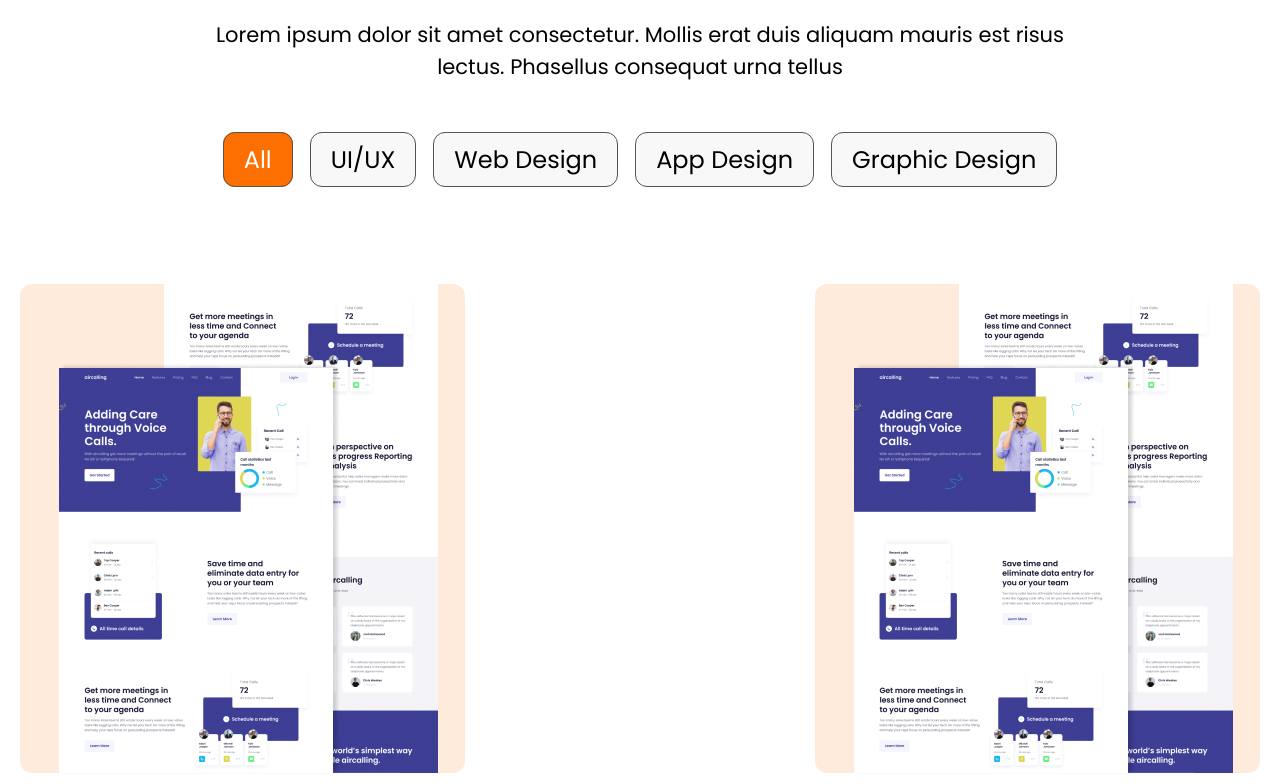
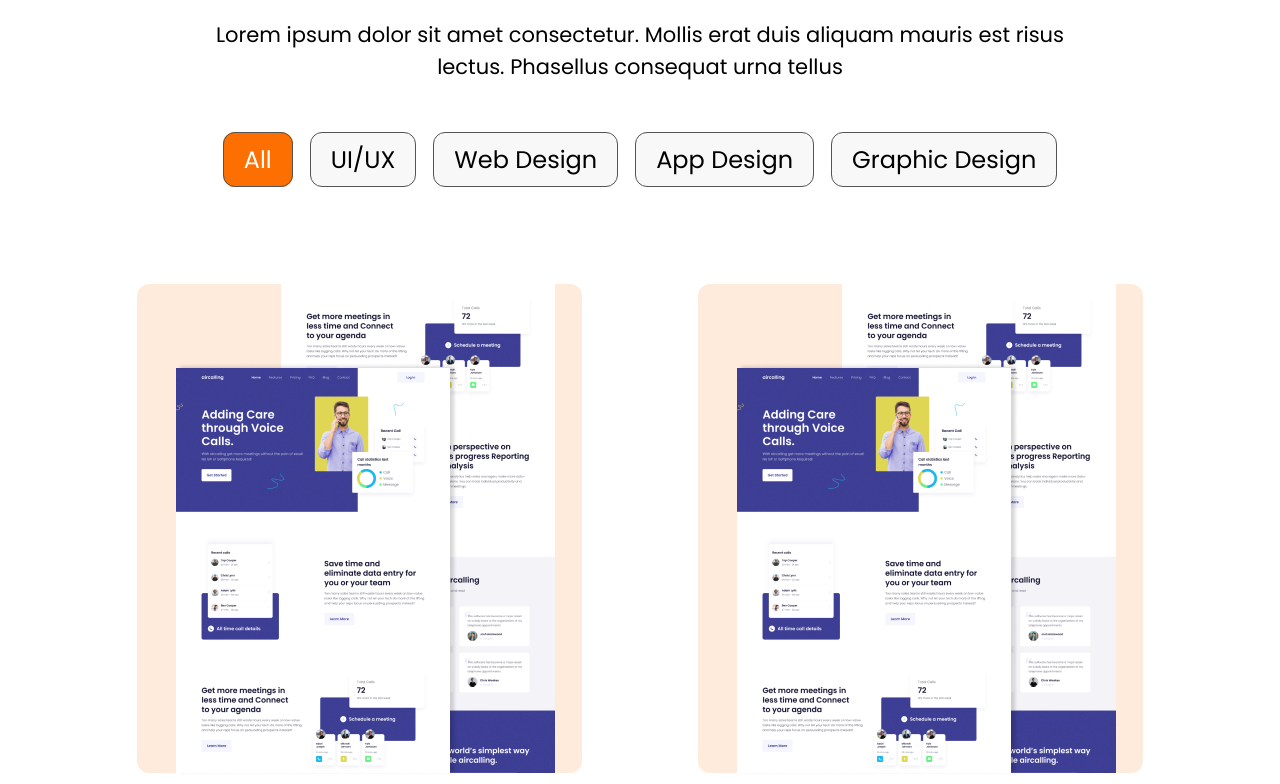
Before and after one commit to Uros-Arsenijevic/website-portofolio-test-Scss-, a website: page index.html in a window 1280 px wide. Shown: the part 2838-3622 px from the top of the page. Drawn offline with nearby package versions, Linux system fonts and the light colour scheme.

Commit message:
napravljen file za zajednicke media stilove

```diff
--- a/SCSS/common/index.scss
+++ b/SCSS/common/index.scss
@@ -4,3 +4,4 @@
 @import "./mixin";
 @import "./common";
 @import "./break-point-media";
+@import './media'
--- /dev/null
+++ b/SCSS/common/media.scss
@@ -0,0 +1,9 @@
+@include tablet(){
+  h2[class $= "title"]{
+    font-size: 55px;
+  }
+
+  p[class $= "description"]{
+    font-size: 18px !important;
+  }
+}
--- a/SCSS/components/_project/media.scss
+++ b/SCSS/components/_project/media.scss
@@ -1,14 +1,24 @@
+@include laptop-L() {
+  .project {
+    justify-content: space-evenly;
+  }
+}
 @include laptop() {
   .project {
     justify-content: space-around;
   }
-}
-@include tablet() {
   .projects__project-nav {
     flex-wrap: wrap;
     gap: 30px;
   }
+}
+
+@include tablet() {
+  // .projects__header-title{
+  //   font-size: 55px;
+  // }
+
   .projects__header-description {
-    font-size: 17px;
+    font-size: 18px;
   }
 }
--- a/SCSS/components/_project/project.scss
+++ b/SCSS/components/_project/project.scss
@@ -7,7 +7,7 @@
     flex-direction: column;
     gap: 22px;
 
-    &-heading {
+    &-title {
       @extend %heading;
       color: rgb(30, 30, 30);
     }
--- a/SCSS/components/_services/media.scss
+++ b/SCSS/components/_services/media.scss
@@ -0,0 +1,5 @@
+@media(max-width: 1280px){
+  .list{
+    flex-wrap: wrap;
+  }
+}
--- a/SCSS/components/_services/services.scss
+++ b/SCSS/components/_services/services.scss
@@ -22,7 +22,6 @@
 .list {
   @include d-flex(flex, center, center);
   gap: 31px;
-  flex-wrap: wrap;
 
   &__item {
     display: flex;
--- a/SCSS/components/about_me/media.scss
+++ b/SCSS/components/about_me/media.scss
@@ -32,3 +32,33 @@
     justify-content: center;
   }
 }
+
+@include tablet() {
+  .aboutMe__heading {
+    .aboutMe__title {
+      line-height: 60px;
+    }
+
+  }
+
+  .aboutMe {
+    .picture {
+      &::before {
+        width: 316px;
+        height: 71px;
+        left: 14%;
+        top: 12%;
+      }
+
+      > img {
+        display: none;
+      }
+
+      &__content,
+      &__content > img {
+        width: 450px;
+        height: 450px;
+      }
+    }
+  }
+}
--- a/SCSS/components/banner/media.scss
+++ b/SCSS/components/banner/media.scss
@@ -38,3 +38,26 @@
     margin-left: 0;
   }
 }
+
+@include tablet(){
+  .main-title{
+    flex-direction: row;
+    gap: 20px;
+    font-size: 70px;
+    justify-content: center;
+  }
+  .content__description{
+    font-size: 18px;
+    margin-top: 18px;
+  }
+  .content__title{
+    display: flex;
+    align-items: center;
+    justify-content: center;
+    gap: 20px;
+
+    span{
+      font-size: 24px;
+    }
+  }
+}
--- a/index.html
+++ b/index.html
@@ -171,7 +171,7 @@
           </div>
           <div class="aboutMe__heading">
             <h2 class="aboutMe__title">About Me</h2>
-            <p>
+            <p class='aboutMe__description'>
               Lorem ipsum dolor sit amet consectetur. Tristique amet sed massa
               <br />
               nibh lectus netus in. Aliquet donec morbi convallis pretium.
@@ -271,7 +271,7 @@
       </section>
       <section class="projects m_top139 projects__container" id="projects">
         <header class="projects__header">
-          <h2 class="projects__header-heading">My Projects</h2>
+          <h2 class="projects__header-title">My Projects</h2>
           <p class="projects__header-description">
             Lorem ipsum dolor sit amet consectetur. Mollis erat duis aliquam
             mauris est risus <br />
```
Also changed, not shown: style/style.css, 3 other files.
